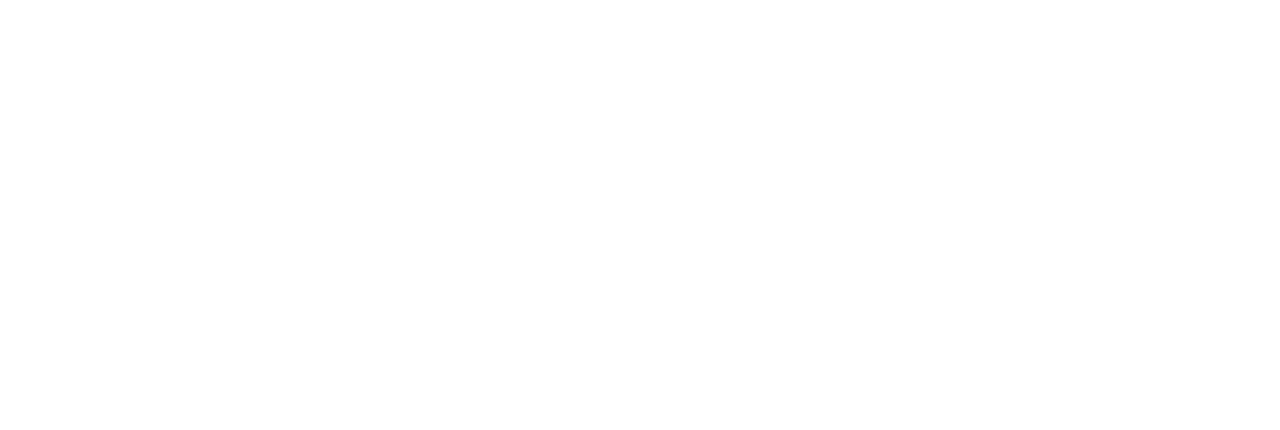
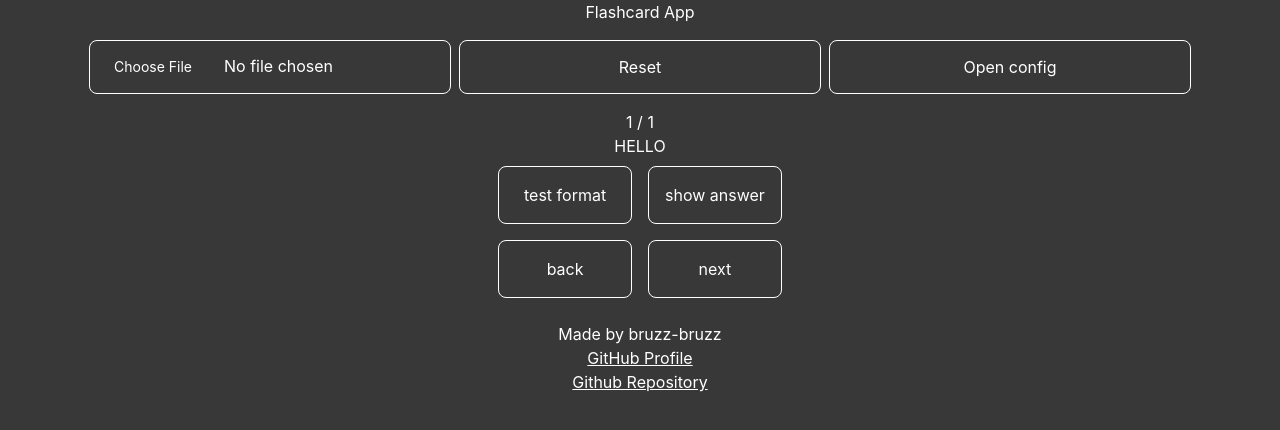
Before and after one commit to bruzz-bruzz/flashcard-app, a React (Vite) app: page / in a window 1280 px wide. Before the commit this address had no page. Shown: the top 430 px of the page. Built offline with nearby package versions, Linux system fonts and the light colour scheme.

Commit message:
Update main.tsx

```diff
--- a/src/main.tsx
+++ b/src/main.tsx
@@ -1,13 +1,8 @@
 import { createRoot } from 'react-dom/client'
 import { CookiesProvider } from 'react-cookie'
 import App from './components/App.tsx'
-import { BrowserRouter, Routes, Route } from 'react-router-dom'
 createRoot(document.getElementById('root')!).render(
   <CookiesProvider>
-    <BrowserRouter>
-      <Routes>
-        <Route path='/app' element={<App/>}></Route>
-      </Routes>
-    </BrowserRouter>
+    <App />
   </CookiesProvider>
 )
```
